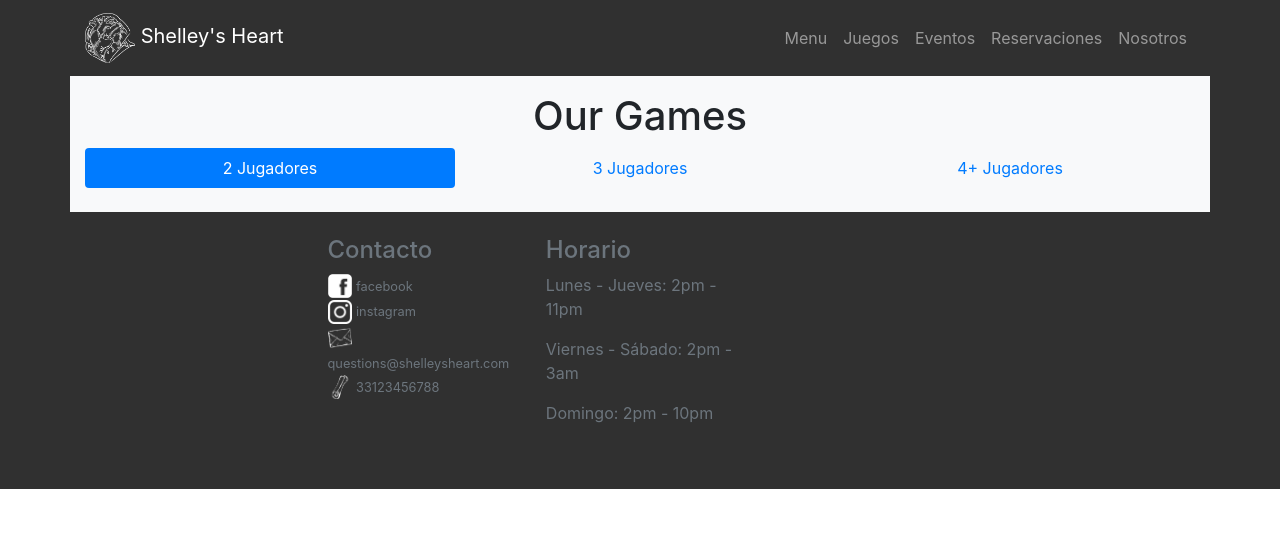
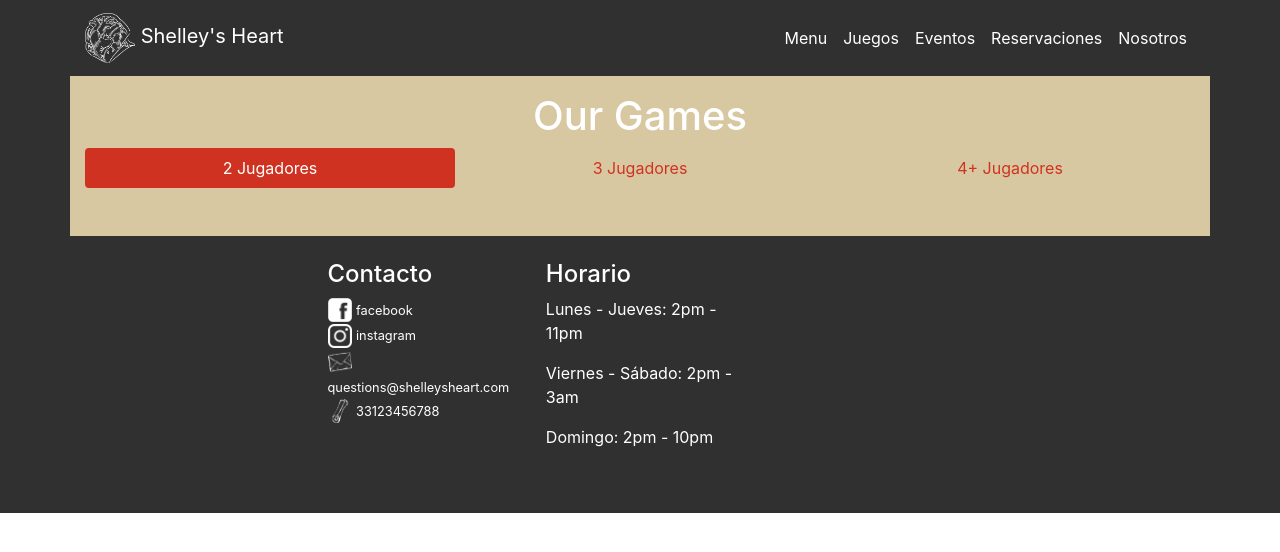
Before and after one commit to ScoffM/shelleys-heart, a Django app: page /games/ in a window 1280 px wide. Shown: the top 552 px of the page. Run offline with Django 3.2, Linux system fonts and the light colour scheme; data that the repository does not hold is empty; some libraries are stand-ins or nearby versions.

Commit message:
Updated stuff

```diff
--- a/boardgames/templates/boardgames/all.html
+++ b/boardgames/templates/boardgames/all.html
@@ -2,10 +2,10 @@
 
 {% block content %}
 
-<main role="main" class="bg-dark">
+<main role="main" class="bg-dark text-muted">
 
 
-    <div class="container bg-light">
+    <div class="container bg-secondary text-muted">
         <h1 class="text-center pt-3">Our Games</h1>
 
         <ul class="nav nav-pills nav-justified red" id="pills-tab" role="tablist">
@@ -31,6 +31,7 @@
                 <p> Players: {{ game.players }}</p>
                 <p>{{ game.summary }}</p>
                 {% endfor %}
+                <br />
             </div>
             <div class="tab-pane fade" id="pills-3p" role="tabpanel" aria-labelledby="pills-3p-tab">
                 {% for game in player3 %}
@@ -41,6 +42,7 @@
                 <p> Players: {{ game.players }}</p>
                 <p>{{ game.summary }}</p>
                 {% endfor %}
+                <br />
             </div>
             <div class="tab-pane fade" id="pills-4p" role="tabpanel" aria-labelledby="pills-4p-tab">
                 {% for game in player4 %}
@@ -51,10 +53,10 @@
                 <p> Players: {{ game.players }}</p>
                 <p>{{ game.summary }}</p>
                 {% endfor %}
+                <br />
             </div>
         </div>
     </div>
 
-
 </main>
 {% endblock %}
--- a/shelly/static/css/custom.css
+++ b/shelly/static/css/custom.css
@@ -76,11 +76,43 @@
 }
 
 
-/* Fix Pill color
+/* Custom colors for Client
 -------------------------------------------------- */
 
 .bg-dark {
+    background-color: #303030 !important;
+}
 
-    background-color: #303030 !important;
+.bg-secondary {
+    background-color: #d8c8a1 !important;
+}
+
+.navbar-dark .navbar-nav .nav-link {
+    color: rgba(255,255,255,1);
+}
+
+.text-muted {
+    color: white !important;
+}
+
+.nav-pills .nav-link.active, .nav-pills .show > .nav-link {
+
+    color: #fff;
+    background-color: #d03221;
 
 }
+
+.nav-pills .nav-link.active, .nav-pills .show > .nav-link {
+
+    color: #fff;
+    background-color: #d03221;
+
+}
+
+a {
+    color: #d03221;
+}
+
+a:hover{
+    color: #ff4530;
+}
```
Also changed, not shown: shelly/static/carousel_background.jpg.
